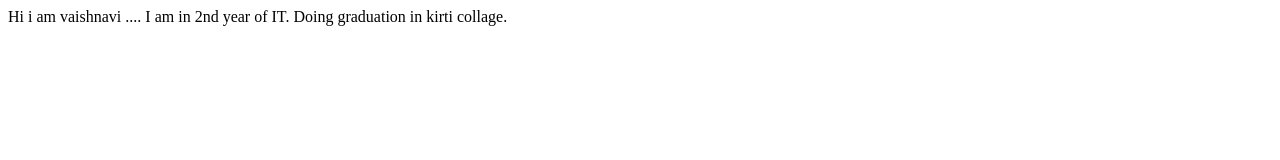
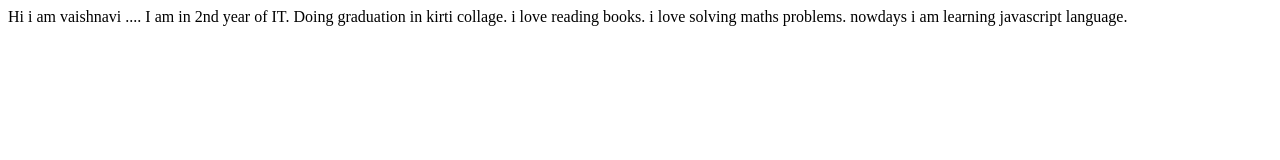
Before and after one commit to Vaishnavikakade/Vaishnavi-Kakade-portfolio, a plain HTML site: page index.html in a window 1280 px wide. Drawn offline with Linux system fonts and the light colour scheme.

Commit message:
update my hobbies

```diff
--- a/index.html
+++ b/index.html
@@ -8,5 +8,7 @@
 </head>
 <body>
 Hi i am vaishnavi   .... I am in 2nd year of IT. Doing graduation in kirti collage.
+
+i love reading books. i love solving maths problems. nowdays i am learning javascript language.
 </body>
 </html>
```
